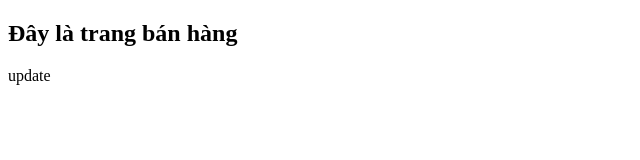
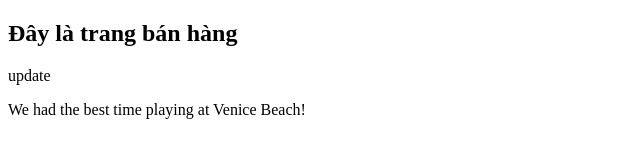
Before and after one commit to dvm04vn/bai-13, a plain HTML site: page content.html in a window 1280 px wide. Shown: the whole page, without its empty margins (0-640 px from the left). Drawn offline with Linux system fonts and the light colour scheme.

Commit message:
Create update home

```diff
--- a/content.html
+++ b/content.html
@@ -8,5 +8,6 @@
 <body>
     <h2>Đây là trang bán hàng</h2>
     <p>update</p>
+    <p>We had the best time playing at Venice Beach!</p>
 </body>
 </html>
```
